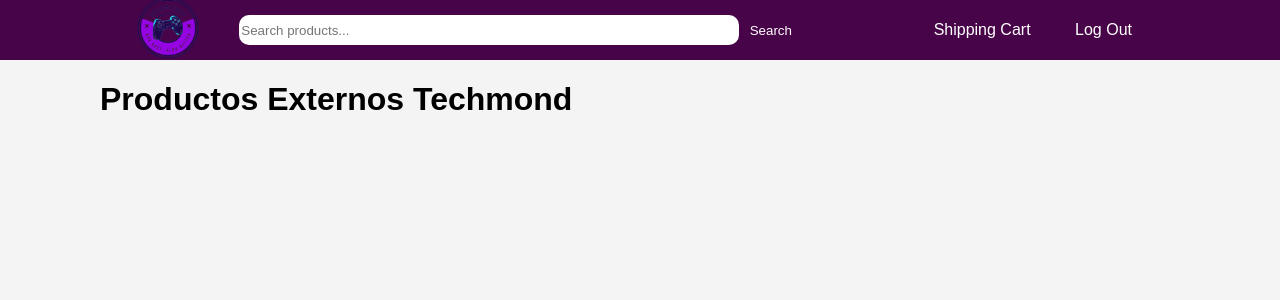
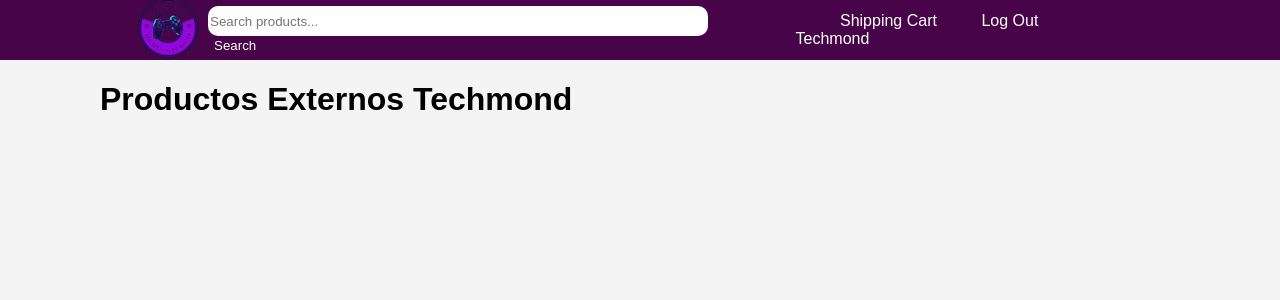
Before and after one commit to bened18/sbgameshop, a Django app: page /techmond/productos/ in a window 1280 px wide. Shown: the top 300 px of the page. Run offline with Django 4.2, Linux system fonts and the light colour scheme; a user stored in the database is signed in; data that the repository does not hold is empty.

Commit message:
agregando enlace a tienda de techmond

```diff
--- a/products/templates/products/base.html
+++ b/products/templates/products/base.html
@@ -19,10 +19,10 @@
             <li><a href="{% url 'view_cart' %}" class="auth-link">Shipping Cart</a></li>
             <li><a href="{% url 'singout' %}" class="auth-link">Log Out</a></li>
           {% else %}
-            <li><a href="{% url 'productos_externos_json' %}">Techmond</a></li>
             <li><a href="{% url 'singin' %}" class="auth-link">Sign In</a></li>
             <li><a href="{% url 'singupform' %}" class="auth-link">Sign Up</a></li>
           {% endif %}
+          <li><a href="{% url 'productos_externos_json' %}">Techmond</a></li>
         </ul>
       </nav>
     </header>
--- a/products/templates/products/productos_externos.html
+++ b/products/templates/products/productos_externos.html
@@ -10,7 +10,9 @@
         <h2 class="product-container-name">{{ producto.name }}</h2>
         <p class="prodcut-container-price">Precio: ${{ producto.price }}</p>
         <p class="product-detail-description">{{ producto.description }}</p>
+        <a href="http://34.136.78.13:8000">Go to TECHMOND STORE</a>
       </div>
+
     {% endfor %}
   </div>
 {% endblock %}
--- a/products/views.py
+++ b/products/views.py
@@ -286,11 +286,10 @@
 
 class ObtenerProductosExternosView(View):
 
-
     def get(self, request):
         template_name = "products/productos_externos.html"
         # URL de la API externa
-        url_api_externa = "http://127.0.0.1:8080/api/products/"
+        url_api_externa = "http://34.136.78.13:8000/api/products/"
 
         try:
             # Realiza una solicitud GET a la API externa
```
Also changed, not shown: db.sqlite3.
